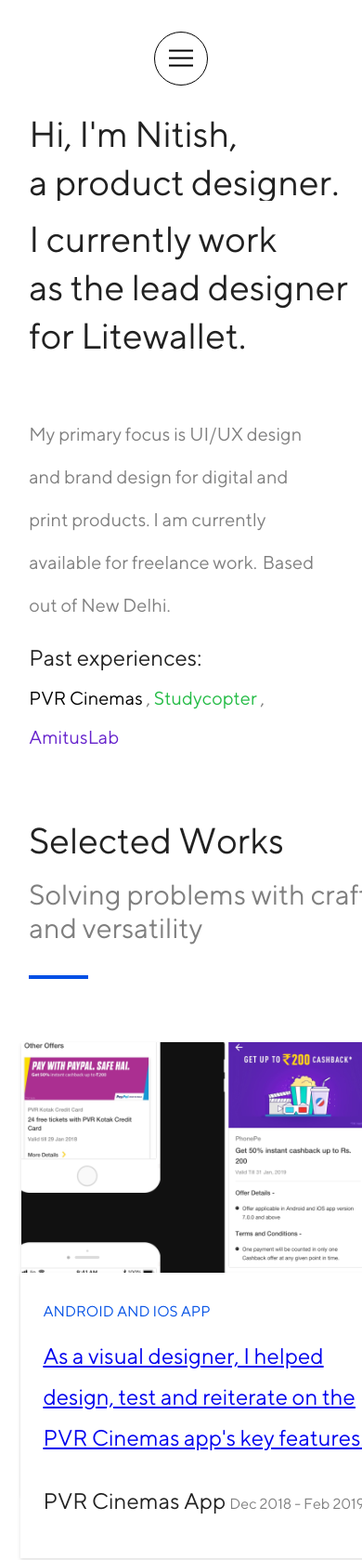
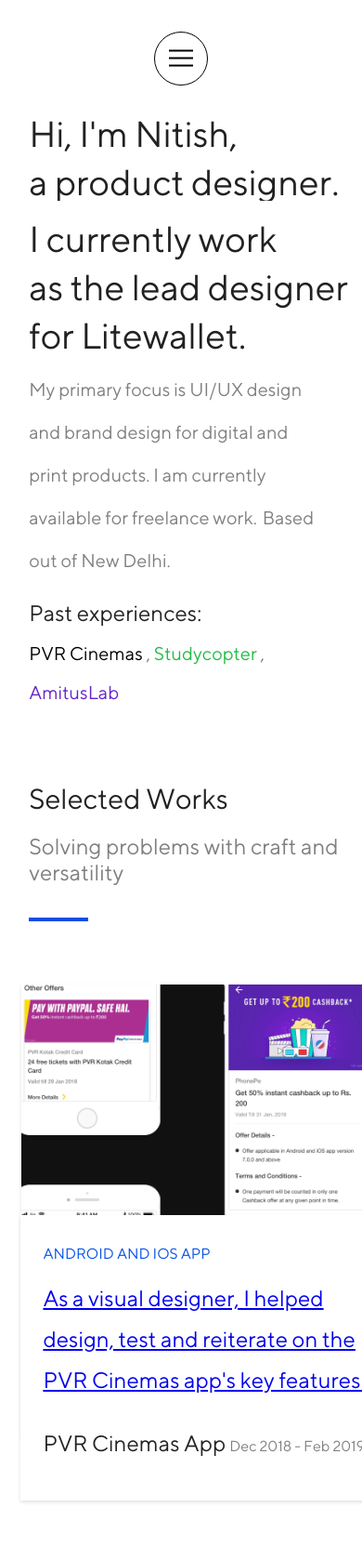
Before and after one commit to thenitish23121991/thenitish23121991.github.io, a PHP site: page / in a window 390 px wide; the page is wider, and only the part inside the window is pictured. Shown: the top 1678 px of that part at 93% size. Run offline with PHP 8.4, Linux system fonts and the light colour scheme; some libraries are stand-ins or nearby versions.

Commit message:
added new fil;es

```diff
--- a/assets/css/style2.css
+++ b/assets/css/style2.css
@@ -1647,6 +1647,12 @@ svg.no_width g#Experiments g#LeftSvg g#Homepage rect.whizzed {
   margin-top: 16px; }
 
 @media only screen and (min-device-width: 320px) and (max-device-width: 480px) {
+  html, body {
+    overflow-x: hidden; }
+
+  .text_title_container .anim_container .anim_item {
+    font-size: 30.5px; }
+
   .intro_title {
     margin-top: 40%;
     font-size: 39.06px; }
@@ -1677,7 +1683,7 @@ svg.no_width g#Experiments g#LeftSvg g#Homepage rect.whizzed {
     height: 96px; }
 
   .text_title_container:nth-child(2) .anim_container {
-    height: 192px;
+    height: 144px;
     margin-top: 8px; }
 
   .text_title_container .anim_container .anim_item {
@@ -1715,6 +1721,12 @@ svg.no_width g#Experiments g#LeftSvg g#Homepage rect.whizzed {
 
   .past_experiences_container .anim_container .anim_item:nth-child(2) {
     display: block; }
+
+  .works_title_text .anim_container .anim_item {
+    font-size: 30.5px; }
+
+  .works_heading_desc .anim_container .anim_item {
+    font-size: 24px; }
 
   .works_single_container.visible .works_left_container {
     width: 100%; }
@@ -1735,10 +1747,14 @@ svg.no_width g#Experiments g#LeftSvg g#Homepage rect.whizzed {
   .works_single_container:nth-child(2) .works_right_container {
     left: 0%; }
 
+  .footer {
+    margin-top: 72px; }
+
   .footer_segment a {
     margin-top: 24px;
     display: table;
-    margin-left: 0px; }
+    margin-left: 0px;
+    font-size: 16px; }
 
   .footer_segment a:nth-child(1) {
     margin-left: 0px; }
@@ -1763,7 +1779,7 @@ svg.no_width g#Experiments g#LeftSvg g#Homepage rect.whizzed {
 
   .footer_icons_container {
     margin-top: 32px; } }
-@media only screen and (min-width: 321px) {
+@media only screen and (min-width: 321px) and (max-width: 480px) {
   .intro_title {
     margin-top: 40%;
     font-size: 39.06px; }
@@ -1794,7 +1810,7 @@ svg.no_width g#Experiments g#LeftSvg g#Homepage rect.whizzed {
     height: 96px; }
 
   .text_title_container:nth-child(2) .anim_container {
-    height: 192px;
+    height: 144px;
     margin-top: 8px; }
 
   .text_title_container .anim_container .anim_item {
@@ -1832,6 +1848,12 @@ svg.no_width g#Experiments g#LeftSvg g#Homepage rect.whizzed {
 
   .past_experiences_container .anim_container .anim_item:nth-child(2) {
     display: block; }
+
+  .works_title_text .anim_container .anim_item {
+    font-size: 30.5px; }
+
+  .works_heading_desc .anim_container .anim_item {
+    font-size: 24px; }
 
   .works_single_container.visible .works_left_container {
     width: 100%; }
@@ -1911,7 +1933,7 @@ svg.no_width g#Experiments g#LeftSvg g#Homepage rect.whizzed {
     height: 96px; }
 
   .text_title_container:nth-child(2) .anim_container {
-    height: 192px;
+    height: 144px;
     margin-top: 8px; }
 
   .text_title_container .anim_container .anim_item {
--- a/assets/scss/style2.scss
+++ b/assets/scss/style2.scss
@@ -2113,6 +2113,17 @@ width:56px;
 
 @media only screen and (min-device-width:320px) and (max-device-width:480px){
 
+
+html,body{
+	overflow-x:hidden;
+}
+
+
+.text_title_container .anim_container .anim_item{
+	font-size:$body_text;
+}
+
+
 .intro_title{
 	margin-top:40%;
 	font-size:$subtitle_text;
@@ -2154,7 +2165,7 @@ width:56px;
 
 
 .text_title_container:nth-child(2) .anim_container{
-	height:192px;
+	height:144px;
 	margin-top:8px;
 }
 
@@ -2203,6 +2214,18 @@ width:56px;
 .past_experiences_container .anim_container .anim_item:nth-child(2){
 	display:block;
 }
+
+
+.works_title_text .anim_container .anim_item{
+font-size:$body_text;
+}
+
+.works_heading_desc .anim_container .anim_item{
+	font-size:$caption_text;
+}
+
+
+
 
 .works_single_container.visible .works_left_container{
 	width:100%;
@@ -2236,12 +2259,15 @@ width:90%;
 	left:0%;
 }
 
-
+.footer{
+	margin-top:72px;
+}
 
 .footer_segment a{
 	margin-top:24px;
 	display:table;
 	margin-left:0px;
+	font-size:16px;
 }
 
 .footer_segment a:nth-child(2n){
@@ -2290,7 +2316,7 @@ width:88%;
 }
 
 
-@media only screen and (min-width:321px){
+@media only screen and (min-width:321px) and (max-width:480px){
 
 
 
@@ -2335,7 +2361,7 @@ width:88%;
 
 
 .text_title_container:nth-child(2) .anim_container{
-	height:192px;
+	height:144px;
 	margin-top:8px;
 }
 
@@ -2384,6 +2410,16 @@ width:88%;
 .past_experiences_container .anim_container .anim_item:nth-child(2){
 	display:block;
 }
+
+
+.works_title_text .anim_container .anim_item{
+font-size:$body_text;
+}
+
+.works_heading_desc .anim_container .anim_item{
+	font-size:$caption_text;
+}
+
 
 .works_single_container.visible .works_left_container{
 	width:100%;
@@ -2471,6 +2507,11 @@ width:88%;
 }
 
 
+
+
+
+
+
 @media only screen and (max-width:320px){
 
 
@@ -2516,7 +2557,7 @@ width:88%;
 
 
 .text_title_container:nth-child(2) .anim_container{
-	height:192px;
+	height:144px;
 	margin-top:8px;
 }
 
```
Also changed, not shown: 1 other file.
